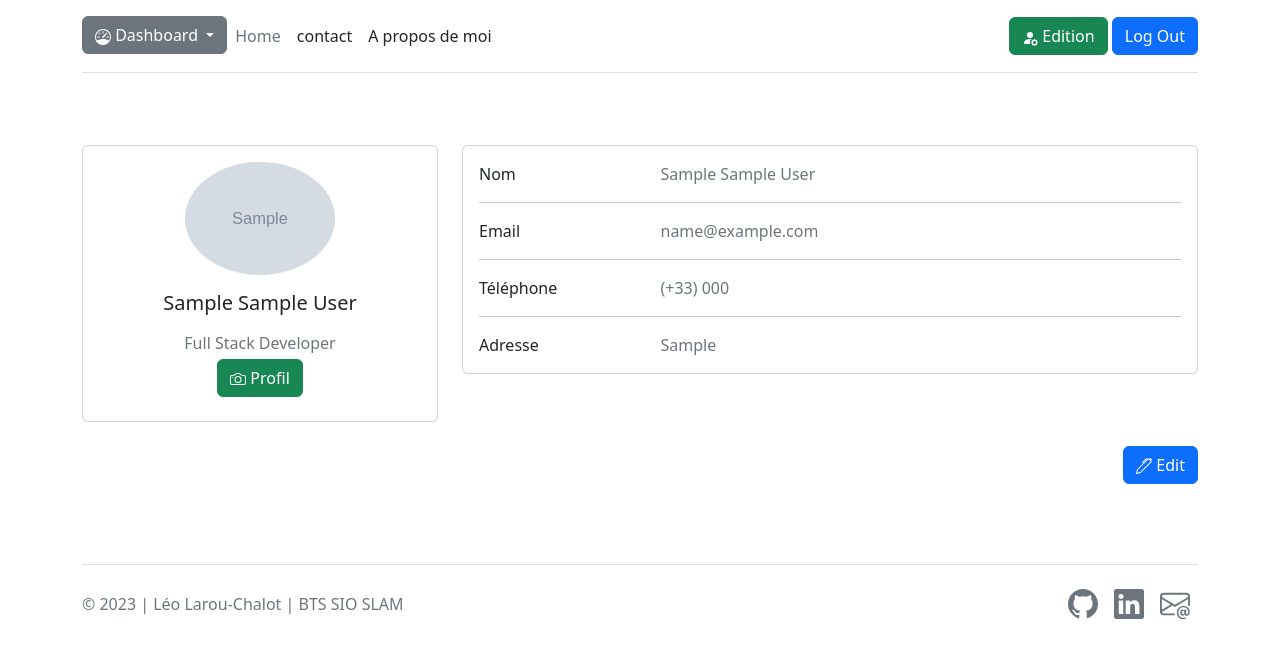
After one commit to LeoLChalot/BTSSIO-API-Google-Book, a PHP site: page /bootstrap/user_profil.php in a window 1280 px wide. The commit adds this page. Shown: the top 658 px of the page. Run offline with PHP 8.4, Linux system fonts and the light colour scheme; the visitor is signed in with stand-in values (Sample User, id 1); tables that the repository leaves empty or names only in its code hold one stand-in row (values such as "Sample post"); grey boxes marked "Sample" are stand-in pictures.

Commit message:
Page profil en cours...

```diff
--- a/require/bdd-on.php
+++ b/require/bdd-on.php
@@ -19,6 +19,9 @@ try{
 session_start();
 $id_session = session_id();
 // var_dump($id_session);
+if(!empty($_SESSION['id'])){
+    $userID = $_SESSION['id'];
+}
 
 // if(!empty($_SESSION)){
 //     var_dump($_SESSION['role'], $_SESSION['username']);
--- a/require/header.php
+++ b/require/header.php
@@ -26,7 +26,7 @@
                             </svg> Dashboard
                         </button>
                         <ul class="dropdown-menu dropdown-menu-dark">
-                        <li><a class="dropdown-item" href="admin_dashboard.php">Global</a></li>
+                            <li><a class="dropdown-item" href="admin_dashboard.php">Global</a></li>
                             <li><a class="dropdown-item active" href="admin_dashboard.php?display=users">List Users</a></li>
                             <li><a class="dropdown-item" href="admin_messages.php">Messages</a></li>
 
@@ -48,6 +48,12 @@
                     <a href="login.php"><button type="button" class="btn btn-outline-primary me-2">Connexion</button></a>
                     <a href="register.php"><button type="button" class="btn btn-primary">Inscription</button></a>
                 <?php else : ?>
+                    <a href="user_profil.php"><button type="button" class="btn btn-success">
+                        <svg xmlns="http://www.w3.org/2000/svg" width="16" height="16" fill="currentColor" class="bi bi-person-fill-gear" viewBox="0 0 16 16">
+                            <path d="M11 5a3 3 0 1 1-6 0 3 3 0 0 1 6 0Zm-9 8c0 1 1 1 1 1h5.256A4.493 4.493 0 0 1 8 12.5a4.49 4.49 0 0 1 1.544-3.393C9.077 9.038 8.564 9 8 9c-5 0-6 3-6 4Zm9.886-3.54c.18-.613 1.048-.613 1.229 0l.043.148a.64.64 0 0 0 .921.382l.136-.074c.561-.306 1.175.308.87.869l-.075.136a.64.64 0 0 0 .382.92l.149.045c.612.18.612 1.048 0 1.229l-.15.043a.64.64 0 0 0-.38.921l.074.136c.305.561-.309 1.175-.87.87l-.136-.075a.64.64 0 0 0-.92.382l-.045.149c-.18.612-1.048.612-1.229 0l-.043-.15a.64.64 0 0 0-.921-.38l-.136.074c-.561.305-1.175-.309-.87-.87l.075-.136a.64.64 0 0 0-.382-.92l-.148-.045c-.613-.18-.613-1.048 0-1.229l.148-.043a.64.64 0 0 0 .382-.921l-.074-.136c-.306-.561.308-1.175.869-.87l.136.075a.64.64 0 0 0 .92-.382l.045-.148ZM14 12.5a1.5 1.5 0 1 0-3 0 1.5 1.5 0 0 0 3 0Z"></path>
+                        </svg>
+                        Edition
+                    </button></a>
                     <a href="http://localhost/bootstrap/form-connexion/functions/form-control.php?func=logout"><button type="button" class="btn btn-primary">Log Out</button></a>
                 <?php endif ?>
             </div>
--- /dev/null
+++ b/user_profil.php
@@ -0,0 +1,104 @@
+<?php require_once(__DIR__ . '/require/bdd-on.php'); ?>
+<?php require_once(__DIR__ . '/require/header.php'); ?>
+<?php
+$sth_display = $connexion->prepare("SELECT * FROM users WHERE id = $userID");
+$sth_display->execute();
+$sth_user = $sth_display->fetchAll(PDO::FETCH_ASSOC);
+?>
+<?php
+foreach ($sth_user as $user) :  ?>
+
+    <section>
+        <div class="container py-5">
+            <div class="row">
+                <div class="col-lg-4">
+                    <div class="card mb-4">
+                        <div class="card-body text-center">
+                            <img src="assets/img/<?= $user['profil_picture']?>" alt="avatar" class="rounded-circle img-fluid" style="width: 150px;">
+                            <h5 class="my-3"><?= $user['prenom'] ?> <?= $user['nom'] ?></h5>
+                            <p class="text-muted mb-1">Full Stack Developer</p>
+                            <div class="d-flex justify-content-around mb-2">
+                                <button type="button" class="btn btn-success">
+                                    <svg xmlns="http://www.w3.org/2000/svg" width="16" height="16" fill="currentColor" class="bi bi-camera" viewBox="0 0 16 16">
+                                        <path d="M15 12a1 1 0 0 1-1 1H2a1 1 0 0 1-1-1V6a1 1 0 0 1 1-1h1.172a3 3 0 0 0 2.12-.879l.83-.828A1 1 0 0 1 6.827 3h2.344a1 1 0 0 1 .707.293l.828.828A3 3 0 0 0 12.828 5H14a1 1 0 0 1 1 1v6zM2 4a2 2 0 0 0-2 2v6a2 2 0 0 0 2 2h12a2 2 0 0 0 2-2V6a2 2 0 0 0-2-2h-1.172a2 2 0 0 1-1.414-.586l-.828-.828A2 2 0 0 0 9.172 2H6.828a2 2 0 0 0-1.414.586l-.828.828A2 2 0 0 1 3.172 4H2z"></path>
+                                        <path d="M8 11a2.5 2.5 0 1 1 0-5 2.5 2.5 0 0 1 0 5zm0 1a3.5 3.5 0 1 0 0-7 3.5 3.5 0 0 0 0 7zM3 6.5a.5.5 0 1 1-1 0 .5.5 0 0 1 1 0z"></path>
+                                    </svg>
+                                    Profil
+                                </button>
+
+                            </div>
+                        </div>
+                    </div>
+                </div>
+                <div class="col-lg-8">
+                    <div class="card mb-4">
+                        <div class="card-body">
+
+
+                            <!-- <?php var_dump($user); ?> -->
+                            <div class="row">
+                                <div class="col-sm-3">
+                                    <p class="mb-0">Nom</p>
+                                </div>
+                                <div class="col-sm-9">
+                                    <p class="text-muted mb-0"><?= $user['prenom'] ?> <?= $user['nom'] ?></p>
+                                </div>
+                            </div>
+                            <hr>
+                            <div class="row">
+                                <div class="col-sm-3">
+                                    <p class="mb-0">Email</p>
+                                </div>
+                                <div class="col-sm-9">
+                                    <p class="text-muted mb-0"><?= $user['mail'] ?></p>
+                                </div>
+                            </div>
+                            <hr>
+                            <div class="row">
+                                <div class="col-sm-3">
+                                    <p class="mb-0">Téléphone</p>
+                                </div>
+                                <div class="col-sm-9">
+                                    <p class="text-muted mb-0">(+33) <?= $user['telephone'] ?></p>
+                                </div>
+                            </div>
+                            <hr>
+                            <div class="row">
+                                <div class="col-sm-3">
+                                    <p class="mb-0">Adresse</p>
+                                </div>
+                                <div class="col-sm-9">
+                                    <p class="text-muted mb-0"><?= $user['adresse'] ?></p>
+                                </div>
+                            </div>
+                        <?php endforeach ?>
+                        </div>
+                    </div>
+                </div>
+            </div>
+            <div class="d-flex justify-content-end mb-2">
+                <button type="button" class="btn btn-primary">
+                    <svg xmlns="http://www.w3.org/2000/svg" width="16" height="16" fill="currentColor" class="bi bi-pen" viewBox="0 0 16 16">
+                        <path d="m13.498.795.149-.149a1.207 1.207 0 1 1 1.707 1.708l-.149.148a1.5 1.5 0 0 1-.059 2.059L4.854 14.854a.5.5 0 0 1-.233.131l-4 1a.5.5 0 0 1-.606-.606l1-4a.5.5 0 0 1 .131-.232l9.642-9.642a.5.5 0 0 0-.642.056L6.854 4.854a.5.5 0 1 1-.708-.708L9.44.854A1.5 1.5 0 0 1 11.5.796a1.5 1.5 0 0 1 1.998-.001zm-.644.766a.5.5 0 0 0-.707 0L1.95 11.756l-.764 3.057 3.057-.764L14.44 3.854a.5.5 0 0 0 0-.708l-1.585-1.585z"></path>
+                    </svg>
+                    Edit
+                </button>
+            </div>
+        </div>
+
+    </section>
+
+
+
+
+
+
+
+
+
+
+
+
+
+    <?php require_once(__DIR__ . '/require/footer.php'); ?>
+    <?php require_once(__DIR__ . '/require/bdd-off.php'); ?>
```
Also changed, not shown: admin_messages.php (+1 -6 lines), 1 other file.
